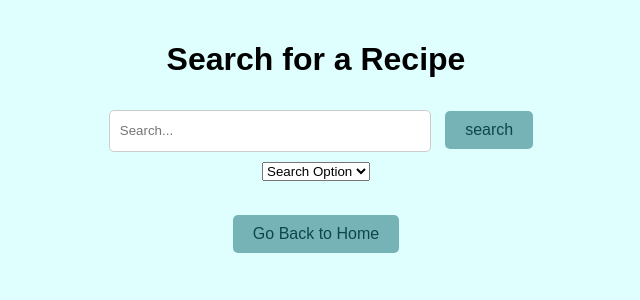
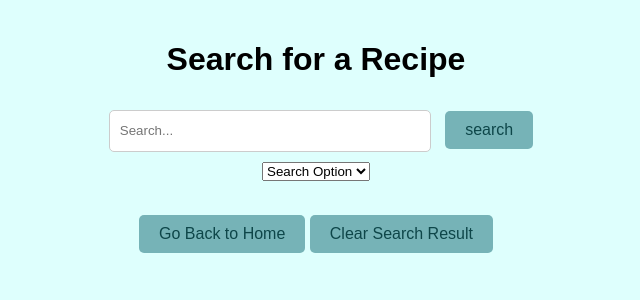
Before and after one commit to software-students-fall2023/2-web-app-exercise-chili, a Flask app: page /search in a window 1280 px wide. Shown: the top 300 px of the page, without its empty margins (324-964 px from the left). Run offline with Flask 3, Linux system fonts and the light colour scheme; data that the repository does not hold is empty; parts of the project's set-up code (start-up, migrations or seed data) failed here and were passed over; some libraries are stand-ins or nearby versions.

Commit message:
Clear Search Result

```diff
--- a/templates/search.html
+++ b/templates/search.html
@@ -22,18 +22,6 @@
         </form>
 
         <br>
-        <p>
-            <button onclick="goToHomePage()">Go Back to Home</button>
-
-            <script>
-              function goToHomePage() {
-                window.location.href = "/";
-              }
-            </script>
-
-        </p>
-        <br>
-
         <section class="list">
             {% for doc in docs %}
             <article class="list-box">
@@ -63,5 +51,27 @@
             </script>
         </section>
 
+        <p>
+            <button onclick="goToHomePage()">Go Back to Home</button>
+
+            <script>
+                function goToHomePage() {
+                    window.location.href = "/";
+                }
+            </script>
+
+
+            <button onclick="goToSearchPage()">Clear Search Result</button>
+
+            <script>
+                function goToSearchPage() {
+                window.location.href = "/search";
+                }
+            </script>
+        </p>
+
+        <br>
+
+
     </body>
 </html>
```
